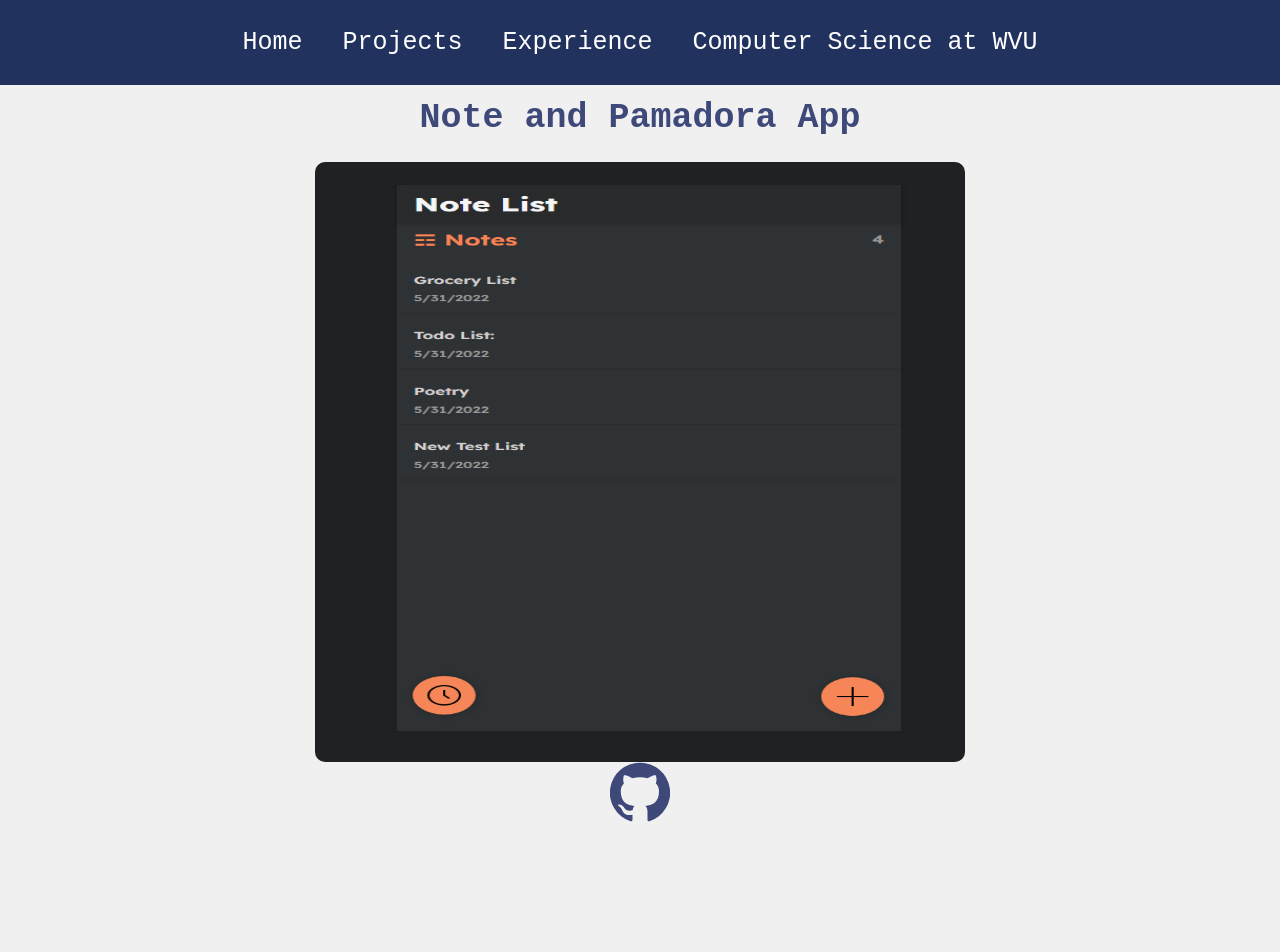
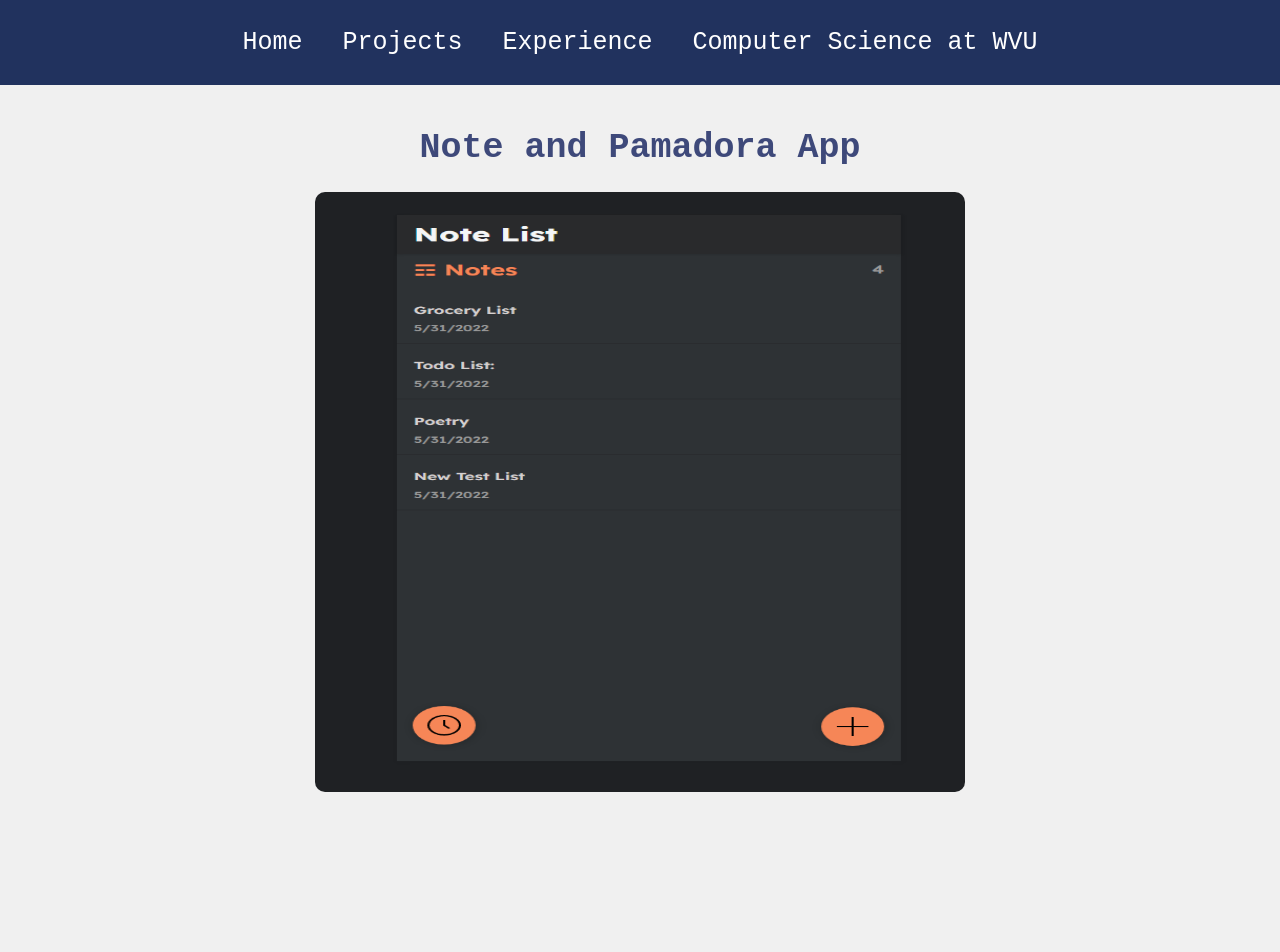
Before and after one commit to HusainYusuf/personal-website, a React (Create React App) app: page /project/1 in a window 1280 px wide. Shown: the top 952 px of the page. Built offline with nearby package versions, Linux system fonts and the light colour scheme.

Commit message:
some edits

```diff
--- a/src/pages/ProjectDisplay.js
+++ b/src/pages/ProjectDisplay.js
@@ -11,7 +11,6 @@
     <div className="project">
     <h1> {project.name}</h1>
     <img src = {project.image} />
-    <GitHubIcon/>
     </div>
   );
 }
```
